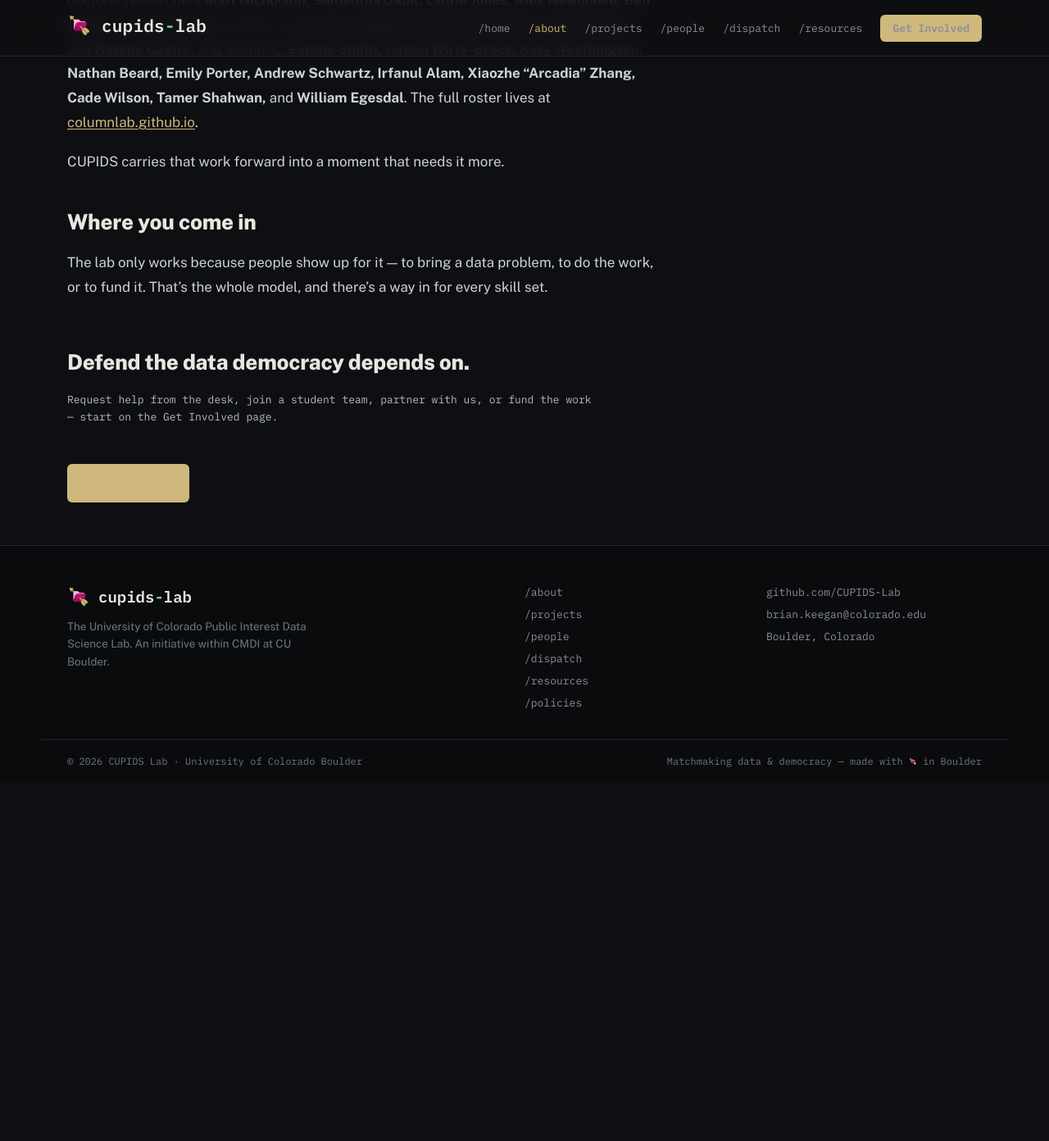
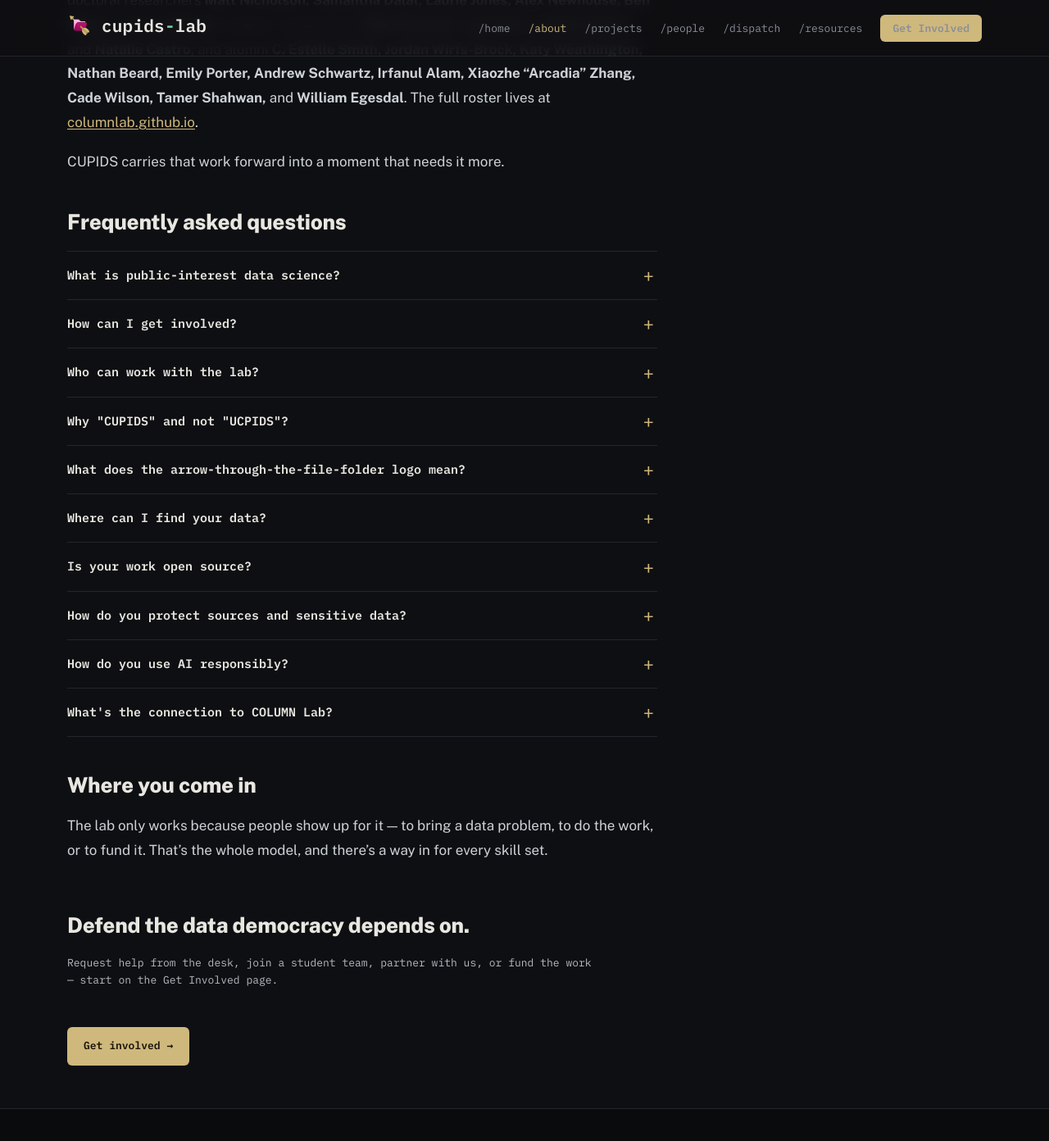
Before and after one commit to CUPIDS-Lab/cupids-lab.github.io, a Jekyll site: the page built from _pages/about.md, in a window 1280 px wide and 1400 px high, scrolled down 3534 px. Shown: the top 1392 px of the window at 82% size. Built offline with Jekyll 4.4.1, drawn with Linux system fonts in a browser that asks for light colours; before the commit the page ends 4488 px from its top, so only the background shows below that.

Commit message:
About FAQ, gold-button contrast fix, and "Agent skills" project (#35)
Three site improvements:

1. FAQ on /about/ — a new data-driven FAQ (10 Q&As in _data/faq.yml,
   rendered by a new components/faq.html using native <details>/<summary>:
   keyboard-operable, screen-reader friendly, no JS), inserted between the
   COLUMN section and the closing CTA. Adds a small .faq style block with a
   focus-visible ring and a +/- affordance.

2. Gold-button contrast — the "Get involved →" CTA rendered gold-on-gold
   (invisible). Root cause: `.article a` (color: gold) outranks
   `.btn--gold` for buttons inside detail-page bodies. Fixed by excluding
   buttons from the article-link rule (`.article a:not(.btn)`), adding a
   purpose-named `--on-gold` token (deep near-black, ~9.4:1 on gold) for
   `.btn--gold`, and hardening base `.btn` with a legible default so no
   button can render colorless.

3. Projects: "Data liberation toolkit" -> "Agent skills" — retitle and
   rewrite _projects/data-liberation.md to cover both open-source skills,
   linking data-liberation (with its template) and data-project. Keeps the
   /projects/data-liberation/ slug so inbound links don't break.


Claude-Session: https://claude.ai/code/session_017u9M8TQHBDWGcURgJsRN8D

Co-authored-by: Claude <noreply@anthropic.com>

```diff
--- /dev/null
+++ b/_data/faq.yml
@@ -0,0 +1,32 @@
+# Frequently asked questions, rendered on the About page (/about/) via
+# components/faq.html. Answers are Markdown (rendered with `markdownify`);
+# one entry per question. Keep each answer on a single line.
+- q: "What is public-interest data science?"
+  a: "Data science for the public — Colorado's journalists, lawyers, nonprofits, and citizens — not for paying clients or platforms. In practice: preserving public data that's disappearing and building the capacity to use it (the three kinds of work described above)."
+
+- q: "How can I get involved?"
+  a: "Bring a data problem to the pro-bono [help desk](/get-involved/#request-help), join a student team, partner with us, or fund the work. Start on the [Get Involved](/get-involved/) page."
+
+- q: "Who can work with the lab?"
+  a: "The help desk serves Colorado journalists, lawyers, and nonprofits; student teams are open to CU undergraduate, graduate, and visiting researchers across disciplines; organizations can partner or fund."
+
+- q: "Why \"CUPIDS\" and not \"UCPIDS\"?"
+  a: "Because **CU** is the University of Colorado (UC would be the University of *California*). We're CU's Public Interest Data Science lab — CU-PIDS — and yes, the Cupid's-arrow pun is on purpose."
+
+- q: "What does the arrow-through-the-file-folder logo mean?"
+  a: "Data liberation in one picture: an arrow breaking a closed file folder open to free the public data trapped inside — also a nod to Cupid's arrow, and to the idea that getting data out of locked formats is the first move in almost everything we do."
+
+- q: "Where can I find your data?"
+  a: "We're early; most archives aren't broadly published yet. We're building durable, open repositories (like the [At-Risk Federal Data Archive](/projects/at-risk-archive/)) and will announce datasets on [Projects](/projects/) and in the [Dispatch](/dispatch/). Need a specific dataset now? [Bring it to the help desk](/get-involved/#request-help). Code is open at [github.com/CUPIDS-Lab](https://github.com/CUPIDS-Lab)."
+
+- q: "Is your work open source?"
+  a: "Yes — methods, code, and this website are open source on [GitHub](https://github.com/CUPIDS-Lab), so our claims can be checked rather than taken on faith."
+
+- q: "How do you protect sources and sensitive data?"
+  a: "Source protection is a design requirement: we minimize what we collect, keep sensitive channels off institutional systems, and don't unmask sources — see our [policies](/policies/)."
+
+- q: "How do you use AI responsibly?"
+  a: "We treat models as instruments that need calibration: measure error, document limits, keep humans in the loop, and put the caveats up front."
+
+- q: "What's the connection to COLUMN Lab?"
+  a: "CUPIDS's predecessor is [COLUMN](https://columnlab.github.io/) (the Colorado Laboratory for Users, Media, and Networks), founded by Brian Keegan at CU Boulder — the same interdisciplinary, human-centered, computational approach, redirected from studying the online information commons to preserving the public data it depends on."
--- /dev/null
+++ b/_includes/components/faq.html
@@ -0,0 +1,15 @@
+{%- comment -%}
+  FAQ accordion. Accessible by default: native <details>/<summary> (keyboard-
+  operable, announces expanded/collapsed) — no JS. Content from _data/faq.yml.
+  Params: heading (optional), items (optional list; defaults to site.data.faq).
+{%- endcomment -%}
+{%- assign items = include.items | default: site.data.faq -%}
+<section class="faq" aria-labelledby="faq-heading">
+  <h2 id="faq-heading">{{ include.heading | default: "Frequently asked questions" }}</h2>
+  {%- for item in items %}
+  <details class="faq__item">
+    <summary class="faq__q">{{ item.q }}</summary>
+    <div class="faq__a">{{ item.a | markdownify }}</div>
+  </details>
+  {%- endfor %}
+</section>
--- a/_pages/about.md
+++ b/_pages/about.md
@@ -54,6 +54,8 @@ The lab is also a lineage of people. COLUMN's researchers and alumni — many of
 
 CUPIDS carries that work forward into a moment that needs it more.
 
+{% include components/faq.html %}
+
 ## Where you come in
 
 The lab only works because people show up for it — to bring a data problem, to do the work, or to fund it. That's the whole model, and there's a way in for every skill set.
--- a/assets/css/style.css
+++ b/assets/css/style.css
@@ -70,6 +70,7 @@
 
   /* Brand */
   --gold:      #cfb87c;  /* CU gold */
+  --on-gold:   #1a1407;  /* near-black text for gold backgrounds (~9.4:1, AAA) */
   --red:       #b23a2e;  /* alert / at-risk accent */
   --green:     #6fcf97;  /* preserved */
   --amber:     #e0a14e;  /* at-risk */
@@ -156,11 +157,12 @@ a { color: inherit; text-decoration: none; }
 .btn {
   display: inline-block; font-family: var(--mono); font-weight: 600;
   border: none; cursor: pointer; white-space: nowrap; border-radius: 6px;
+  background: var(--gold); color: var(--on-gold); /* legible default; variants below override */
   transition: filter 0.15s ease, transform 0.05s ease;
 }
 .btn:hover { filter: brightness(1.08); }
 .btn:active { transform: translateY(1px); }
-.btn--gold { background: var(--gold); color: var(--bg); }
+.btn--gold { background: var(--gold); color: var(--on-gold); }
 .btn--ghost { background: transparent; border: 1px solid var(--line-3); color: var(--ink); }
 .btn--nav { font-size: 13px; padding: 8px 15px; }
 .btn--hero { font-size: 13px; padding: 12px 20px; }
@@ -448,11 +450,30 @@ textarea.field { resize: vertical; }
 .article h2 { font-weight: 800; font-size: 26px; letter-spacing: -0.01em; margin: 36px 0 12px; color: var(--ink); }
 .article h3 { font-weight: 700; font-size: 20px; margin: 28px 0 10px; color: var(--ink); }
 .article p { margin: 0 0 18px; }
-.article a { color: var(--gold); text-decoration: underline; text-underline-offset: 2px; }
+.article a:not(.btn) { color: var(--gold); text-decoration: underline; text-underline-offset: 2px; }
 .article ul, .article ol { padding-left: 22px; margin: 0 0 18px; }
 .article li { margin: 0 0 8px; }
 .article code { font-family: var(--mono); font-size: 0.9em; background: var(--bg-card); padding: 2px 6px; border-radius: 4px; }
 .article blockquote { border-left: 3px solid var(--gold); margin: 0 0 18px; padding: 4px 0 4px 18px; color: var(--ink-muted); }
+
+/* ---------- FAQ accordion (native <details>; used on /about/) ---------- */
+.faq { margin: 8px 0 4px; }
+.faq__item { border-top: 1px solid var(--line); }
+.faq__item:last-of-type { border-bottom: 1px solid var(--line); }
+.faq__q {
+  font-family: var(--mono); font-weight: 600; font-size: 15px; color: var(--ink);
+  cursor: pointer; list-style: none; position: relative; padding: 16px 40px 16px 0;
+}
+.faq__q::-webkit-details-marker { display: none; } /* swap the default triangle for a +/- */
+.faq__q::after {
+  content: "+"; position: absolute; right: 4px; top: 50%; transform: translateY(-50%);
+  color: var(--gold); font-size: 22px; font-weight: 400; line-height: 1;
+}
+.faq__item[open] .faq__q::after { content: "\2212"; } /* minus */
+.faq__q:hover { color: var(--gold); }
+.faq__q:focus-visible { outline: 2px solid var(--gold); outline-offset: 2px; border-radius: 3px; }
+.faq__a { padding: 2px 0 18px; }
+.faq__a > :last-child { margin-bottom: 0; }
 
 /* ============================================================
    SECURE CONTACT CALLOUT
```
Also changed, not shown: _projects/data-liberation.md (+11 -9 lines).
